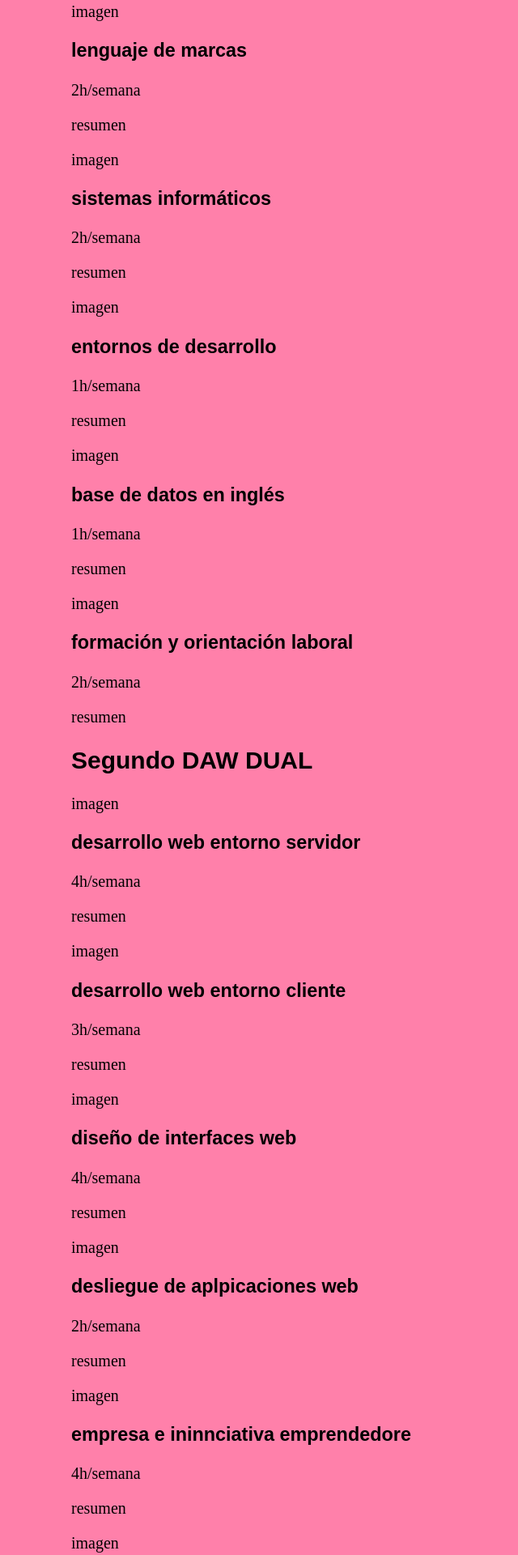
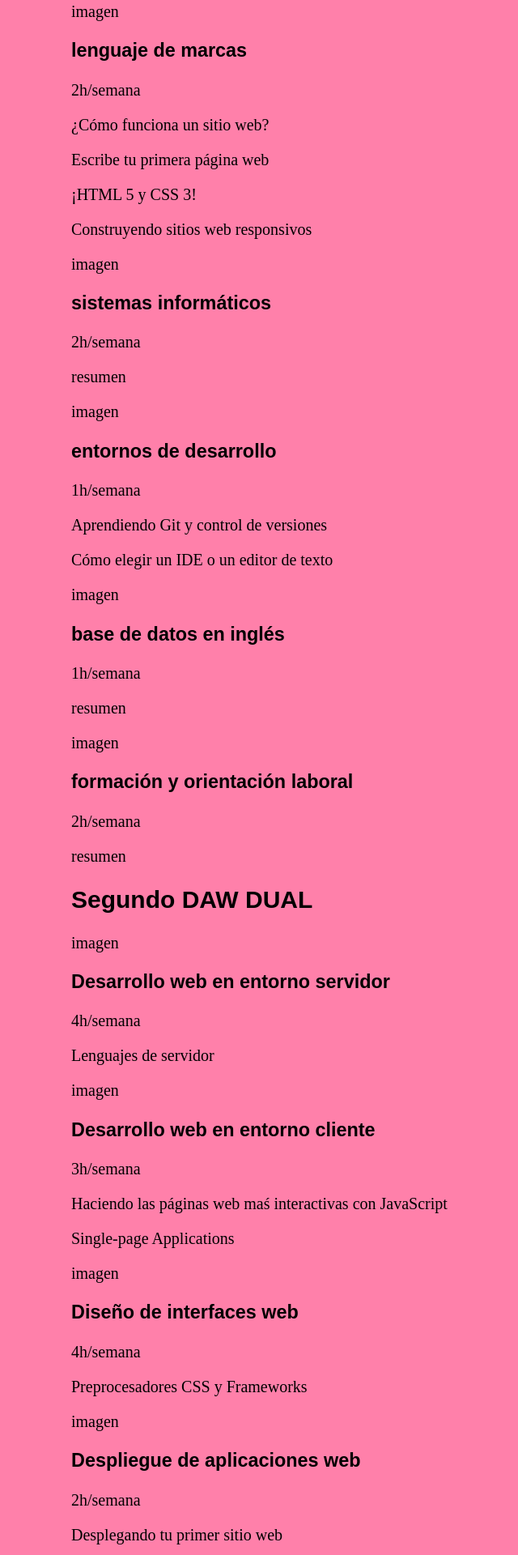
Before and after one commit to foobardual/Foobardual, a plain HTML site: page pages/que_aprenderas.html in a window 1280 px wide. Shown: the part 680-2600 px from the top of the page at 81% size, without its empty margins (236-876 px from the left). Drawn offline with Linux system fonts and the light colour scheme.

Commit message:
añadido contenido a pagina Que aprenderas

```diff
--- a/pages/que_aprenderas.html
+++ b/pages/que_aprenderas.html
@@ -3,7 +3,7 @@
 
 <head>
     <meta charset="UTF-8">
-    <title>¿Qué Aprenderas?</title>
+    <title>Qué Aprenderás?</title>
     <link rel="stylesheet" type="text/css" href="../css/style.css" />
     <script type="text/javascript" src="../js/header.js">
 
@@ -13,7 +13,7 @@
 
 <body>
         <header>
-            <h1>qué aprenderas</h1>
+            <h1>Qué aprenderás</h1>
             <div>
                 <div>
                     <button onclick="desplegarMenu()">Menu</button>
@@ -35,8 +35,8 @@
             </div>
         </header>
         <main class="container">
-            <h1>qué aprenderas</h1>
-        <section id="primero_DAW">
+            <h1>Qué aprenderás</h1>
+            <section id="primero_DAW">
             <h2>primero DAW DUAL</h2>
 
             <section id="programacion" class="asignaturas">
@@ -62,7 +62,10 @@
                 <div>
                     <h3>lenguaje de marcas</h3>
                     <span>2h/semana</span>
-                    <p>resumen</p>
+                    <p>¿Cómo funciona un sitio web?</p>
+                    <p>Escribe tu primera página web</p>
+                    <p>¡HTML 5 y CSS 3!</p>
+                    <p>Construyendo sitios web responsivos</p>
                 </div>
             </section>
 
@@ -80,7 +83,8 @@
                 <div>
                     <h3>entornos de desarrollo</h3>
                     <span>1h/semana</span>
-                    <p>resumen</p>
+                    <p>Aprendiendo Git y control de versiones</p>
+                    <p>Cómo elegir un IDE o un editor de texto</p>
                 </div>
             </section>
 
@@ -108,43 +112,44 @@
             <section id="desarrollo_web_servidor" class="asignaturas">
                 <div>imagen</div>
                 <div>
-                    <h3>desarrollo web entorno servidor</h3>
+                    <h3>Desarrollo web en entorno servidor</h3>
                     <span>4h/semana</span>
-                    <p>resumen</p>
+                    <p>Lenguajes de servidor</p>
                 </div>
             </section>
 
             <section id="desarrollo_web_cliente" class="asignaturas">
                 <div>imagen</div>
                 <div>
-                    <h3>desarrollo web entorno cliente</h3>
+                    <h3>Desarrollo web en entorno cliente</h3>
                     <span>3h/semana</span>
-                    <p>resumen</p>
+                    <p>Haciendo las páginas web maś interactivas con JavaScript</p>
+                    <p>Single-page Applications</p>
                 </div>
             </section>
 
             <section id="diseno_interfaces_web" class="asignaturas">
                 <div>imagen</div>
                 <div>
-                    <h3>diseño de interfaces web</h3>
+                    <h3>Diseño de interfaces web</h3>
                     <span>4h/semana</span>
-                    <p>resumen</p>
+                    <p>Preprocesadores CSS y Frameworks</p>
                 </div>
             </section>
 
             <section id="despliegue_aplicaciones_web" class="asignaturas">
                 <div>imagen</div>
                 <div>
-                    <h3>desliegue de aplpicaciones web</h3>
+                    <h3>Despliegue de aplicaciones web</h3>
                     <span>2h/semana</span>
-                    <p>resumen</p>
+                    <p>Desplegando tu primer sitio web</p>
                 </div>
             </section>
 
             <section id="empresa_iniciativa_emprendedora" class="asignaturas">
                 <div>imagen</div>
                 <div>
-                    <h3>empresa e ininnciativa emprendedore</h3>
+                    <h3>empresa e iniciativa emprendedora</h3>
                     <span>4h/semana</span>
                     <p>resumen</p>
                 </div>
```
